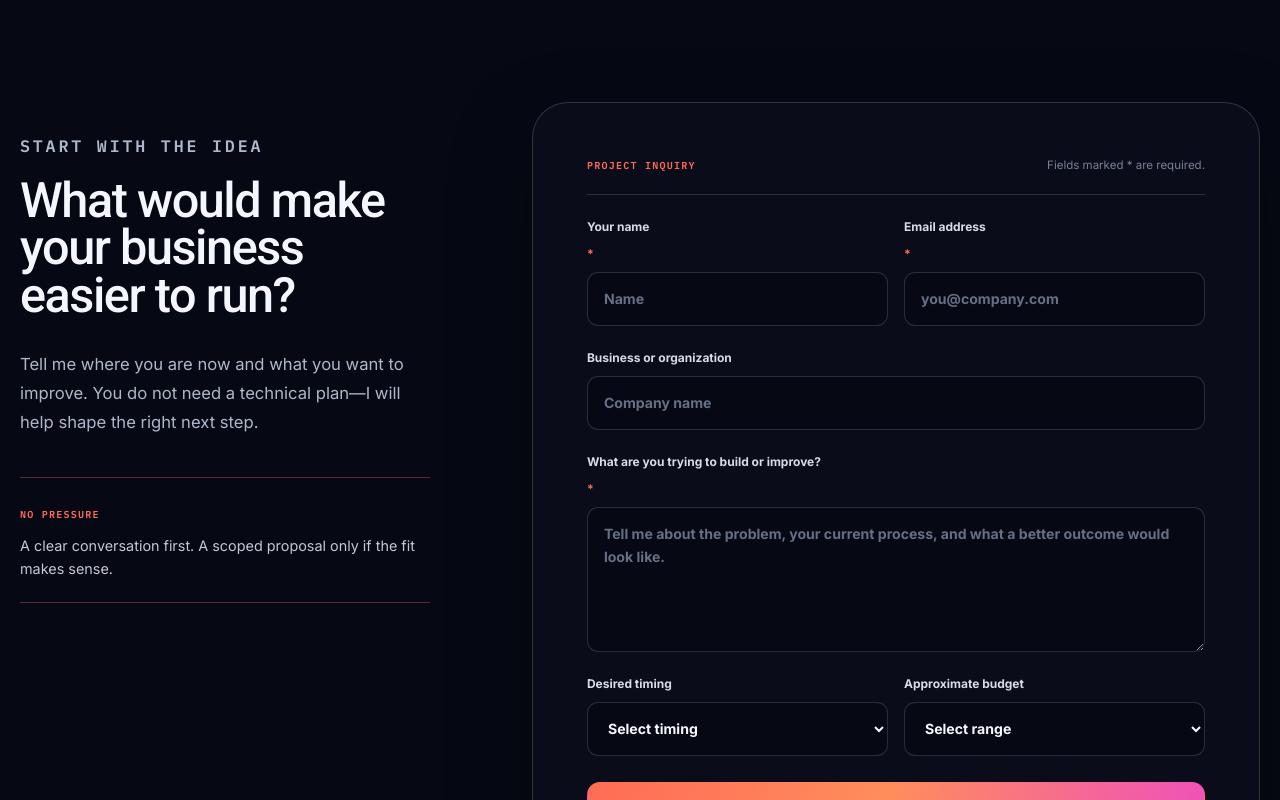
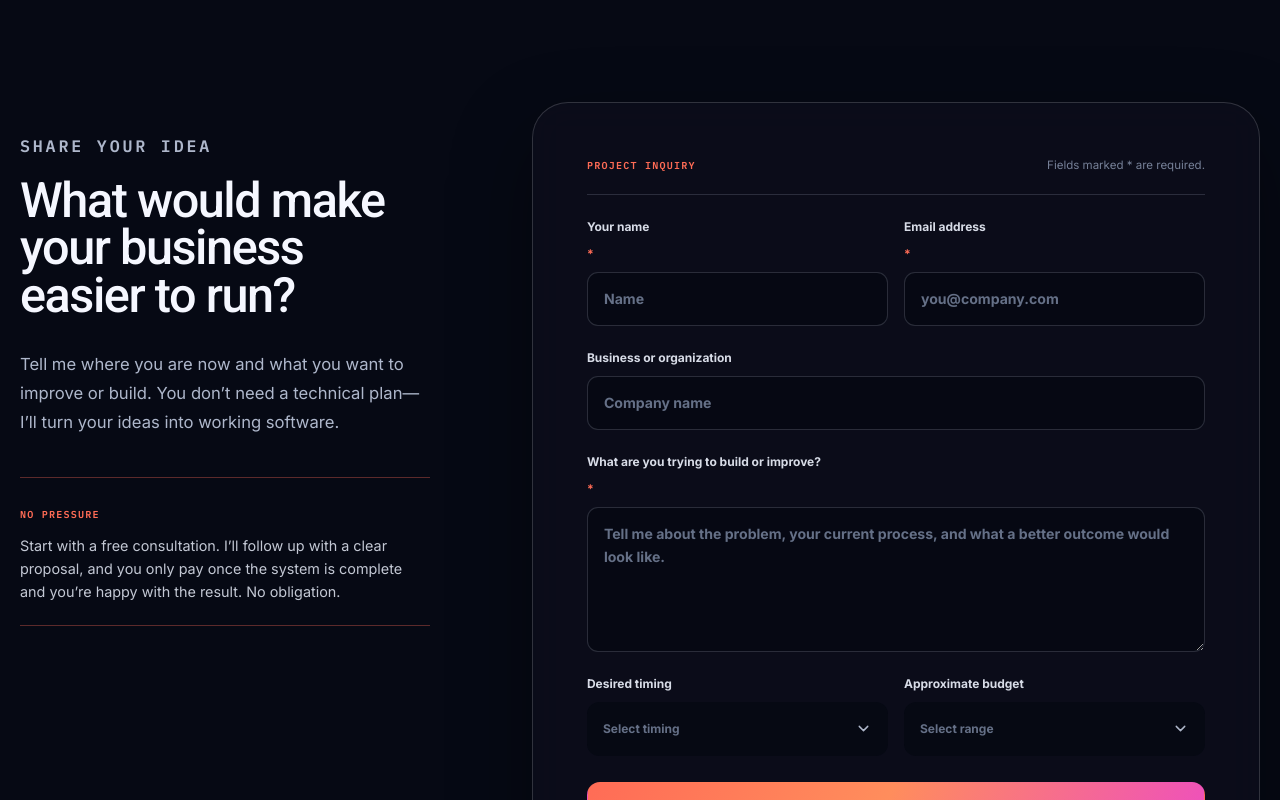
Before and after one commit to webdevRafa/rafa-the-dev, a React (Vite) app: page / in a window 1280 px wide. Shown: the part 6460-7260 px from the top of the page. Built offline with nearby package versions, Linux system fonts and the light colour scheme.

Commit message:
Refine inquiry copy and dropdowns

```diff
--- a/src/App.css
+++ b/src/App.css
@@ -205,7 +205,7 @@
 .faq-question:focus-visible,
 input:focus-visible,
 textarea:focus-visible,
-select:focus-visible { outline: 3px solid color-mix(in srgb, var(--rt-cyan) 55%, transparent); outline-offset: 3px; }
+.custom-select__trigger:focus-visible { outline: 3px solid color-mix(in srgb, var(--rt-cyan) 55%, transparent); outline-offset: 3px; }
 
 .eyebrow,
 .section-kicker,
@@ -439,8 +439,7 @@ select:focus-visible { outline: 3px solid color-mix(in srgb, var(--rt-cyan) 55%,
 .inquiry-panel label { display: grid; gap: 9px; color: #d8dce7; font-size: 0.75rem; font-weight: 650; }
 .inquiry-panel label > span { color: var(--rt-coral); }
 .inquiry-panel input,
-.inquiry-panel textarea,
-.inquiry-panel select {
+.inquiry-panel textarea {
   width: 100%;
   min-height: 54px;
   padding: 0 16px;
@@ -453,15 +452,24 @@ select:focus-visible { outline: 3px solid color-mix(in srgb, var(--rt-cyan) 55%,
   transition: border-color 160ms ease, background 160ms ease, box-shadow 160ms ease;
 }
 .inquiry-panel textarea { min-height: 130px; padding-block: 15px; resize: vertical; line-height: 1.6; }
-.inquiry-panel select { color-scheme: dark; }
 .inquiry-panel input::placeholder,
 .inquiry-panel textarea::placeholder { color: #657087; }
 .inquiry-panel input:hover,
-.inquiry-panel textarea:hover,
-.inquiry-panel select:hover { border-color: rgba(227, 232, 255, 0.28); }
+.inquiry-panel textarea:hover { border-color: rgba(227, 232, 255, 0.28); }
 .inquiry-panel input:focus,
-.inquiry-panel textarea:focus,
-.inquiry-panel select:focus { border-color: var(--rt-coral); background: rgba(10, 11, 24, 0.9); box-shadow: 0 0 0 4px rgba(255, 108, 86, 0.09); }
+.inquiry-panel textarea:focus { border-color: var(--rt-coral); background: rgba(10, 11, 24, 0.9); box-shadow: 0 0 0 4px rgba(255, 108, 86, 0.09); }
+.custom-select { position: relative; display: grid; min-width: 0; gap: 9px; color: #d8dce7; font-size: 0.75rem; font-weight: 650; }
+.custom-select__trigger { display: flex; align-items: center; justify-content: space-between; gap: 16px; width: 100%; min-height: 54px; padding: 0 16px; color: var(--rt-paper); border: 1px solid var(--rt-line-strong); border-radius: 12px; background: rgba(4, 7, 17, 0.58); font: inherit; text-align: left; cursor: pointer; transition: border-color 160ms ease, background 160ms ease, box-shadow 160ms ease; }
+.custom-select__trigger.is-placeholder { color: #657087; }
+.custom-select__trigger:hover { border-color: rgba(227, 232, 255, 0.28); }
+.custom-select.is-open .custom-select__trigger { border-color: var(--rt-coral); background: rgba(10, 11, 24, 0.96); box-shadow: 0 0 0 4px rgba(255, 108, 86, 0.09); }
+.custom-select__chevron { display: grid; flex: 0 0 auto; place-items: center; color: #aeb7ca; }
+.custom-select__menu { position: absolute; z-index: 30; top: calc(100% + 8px); right: 0; left: 0; display: grid; gap: 3px; padding: 6px; overflow: hidden; border: 1px solid rgba(227, 232, 255, 0.2); border-radius: 13px; background: rgba(13, 14, 28, 0.98); box-shadow: 0 24px 54px rgba(0, 0, 0, 0.45); backdrop-filter: blur(20px); transform-origin: top; }
+.custom-select__option { display: flex; align-items: center; justify-content: space-between; gap: 14px; width: 100%; min-height: 44px; padding: 10px 12px; color: #d8dce7; border: 0; border-radius: 8px; background: transparent; font: 600 0.82rem/1.35 var(--rt-font-sans); text-align: left; cursor: pointer; transition: color 150ms ease, background 150ms ease, transform 150ms ease; }
+.custom-select__option:hover,
+.custom-select__option:focus-visible { color: white; outline: none; background: linear-gradient(105deg, rgba(255, 108, 86, 0.17), rgba(238, 79, 189, 0.14)); transform: translateX(2px); }
+.custom-select__option.is-selected { color: #ff9d8d; background: rgba(255, 108, 86, 0.08); }
+.custom-select__option svg { flex: 0 0 auto; color: var(--rt-coral); }
 .form-submit { width: 100%; margin-top: 3px; background: linear-gradient(115deg, var(--rt-coral), #ff8d5c 48%, var(--rt-magenta)); }
 .form-submit:disabled { opacity: 0.58; cursor: wait; transform: none; }
 .form-error { margin: -6px 0 0; padding: 14px; color: #ffd5cf; border: 1px solid rgba(255, 108, 86, 0.42); border-radius: 10px; background: rgba(255, 73, 78, 0.1); font-size: 0.78rem; line-height: 1.5; }
--- a/src/App.tsx
+++ b/src/App.tsx
@@ -1,5 +1,5 @@
-import { useState } from "react";
-import type { FormEvent, ReactNode } from "react";
+import { useEffect, useId, useRef, useState } from "react";
+import type { FormEvent, KeyboardEvent, ReactNode } from "react";
 import {
   AnimatePresence,
   motion,
@@ -89,6 +89,12 @@ const faqs = [
 
 const revealEase = [0.22, 1, 0.36, 1] as const;
 const revealViewport = { once: true, amount: 0.14 } as const;
+const PROJECT_TIMING_OPTIONS = [
+  "As soon as possible",
+  "Within 1–2 months",
+  "Within 3–6 months",
+  "Still exploring",
+] as const;
 
 function Reveal({
   children,
@@ -169,6 +175,171 @@ function FaqItem({
             transition={{ duration: reduceMotion ? 0 : 0.34, ease: revealEase }}
           >
             <p>{faq.answer}</p>
+          </motion.div>
+        )}
+      </AnimatePresence>
+    </div>
+  );
+}
+
+function CustomSelect({
+  label,
+  name,
+  options,
+  placeholder,
+}: {
+  label: string;
+  name: string;
+  options: readonly string[];
+  placeholder: string;
+}) {
+  const [isOpen, setIsOpen] = useState(false);
+  const [value, setValue] = useState("");
+  const [activeIndex, setActiveIndex] = useState(0);
+  const containerRef = useRef<HTMLDivElement>(null);
+  const triggerRef = useRef<HTMLButtonElement>(null);
+  const optionRefs = useRef<Array<HTMLButtonElement | null>>([]);
+  const selectId = useId();
+  const reduceMotion = useReducedMotion();
+  const selectedIndex = options.indexOf(value);
+
+  useEffect(() => {
+    if (!isOpen) return;
+    optionRefs.current[activeIndex]?.focus();
+  }, [activeIndex, isOpen]);
+
+  useEffect(() => {
+    if (!isOpen) return;
+
+    const closeOnOutsidePress = (event: PointerEvent) => {
+      if (!containerRef.current?.contains(event.target as Node)) {
+        setIsOpen(false);
+      }
+    };
+
+    window.addEventListener("pointerdown", closeOnOutsidePress);
+    return () => window.removeEventListener("pointerdown", closeOnOutsidePress);
+  }, [isOpen]);
+
+  const openMenu = (preferredIndex = selectedIndex >= 0 ? selectedIndex : 0) => {
+    setActiveIndex(preferredIndex);
+    setIsOpen(true);
+  };
+
+  const selectOption = (option: string) => {
+    setValue(option);
+    setIsOpen(false);
+    requestAnimationFrame(() => triggerRef.current?.focus());
+  };
+
+  const handleTriggerKeyDown = (event: KeyboardEvent<HTMLButtonElement>) => {
+    if (event.key === "ArrowDown" || event.key === "ArrowUp") {
+      event.preventDefault();
+      openMenu(
+        event.key === "ArrowUp"
+          ? selectedIndex >= 0
+            ? selectedIndex
+            : options.length - 1
+          : selectedIndex >= 0
+            ? selectedIndex
+            : 0
+      );
+    }
+  };
+
+  const handleOptionKeyDown = (
+    event: KeyboardEvent<HTMLButtonElement>,
+    index: number
+  ) => {
+    if (event.key === "ArrowDown") {
+      event.preventDefault();
+      setActiveIndex((index + 1) % options.length);
+    } else if (event.key === "ArrowUp") {
+      event.preventDefault();
+      setActiveIndex((index - 1 + options.length) % options.length);
+    } else if (event.key === "Home") {
+      event.preventDefault();
+      setActiveIndex(0);
+    } else if (event.key === "End") {
+      event.preventDefault();
+      setActiveIndex(options.length - 1);
+    } else if (event.key === "Escape") {
+      event.preventDefault();
+      setIsOpen(false);
+      triggerRef.current?.focus();
+    } else if (event.key === "Enter" || event.key === " ") {
+      event.preventDefault();
+      selectOption(options[index]);
+    } else if (event.key === "Tab") {
+      setIsOpen(false);
+    }
+  };
+
+  return (
+    <div
+      className={`custom-select${isOpen ? " is-open" : ""}`}
+      ref={containerRef}
+      onBlur={(event) => {
+        if (!event.currentTarget.contains(event.relatedTarget as Node)) {
+          setIsOpen(false);
+        }
+      }}
+    >
+      <span className="custom-select__label" id={`${selectId}-label`}>
+        {label}
+      </span>
+      <input type="hidden" name={name} value={value} readOnly />
+      <button
+        className={`custom-select__trigger${value ? "" : " is-placeholder"}`}
+        id={`${selectId}-trigger`}
+        ref={triggerRef}
+        type="button"
+        aria-haspopup="listbox"
+        aria-expanded={isOpen}
+        aria-controls={`${selectId}-listbox`}
+        aria-labelledby={`${selectId}-label ${selectId}-trigger`}
+        onClick={() => (isOpen ? setIsOpen(false) : openMenu())}
+        onKeyDown={handleTriggerKeyDown}
+      >
+        <span>{value || placeholder}</span>
+        <motion.span
+          className="custom-select__chevron"
+          animate={{ rotate: isOpen ? 180 : 0 }}
+          transition={{ duration: reduceMotion ? 0 : 0.2 }}
+          aria-hidden="true"
+        >
+          <ChevronDown size={17} />
+        </motion.span>
+      </button>
+      <AnimatePresence>
+        {isOpen && (
+          <motion.div
+            className="custom-select__menu"
+            id={`${selectId}-listbox`}
+            role="listbox"
+            aria-labelledby={`${selectId}-label`}
+            initial={reduceMotion ? false : { opacity: 0, y: -8, scale: 0.98 }}
+            animate={{ opacity: 1, y: 0, scale: 1 }}
+            exit={reduceMotion ? undefined : { opacity: 0, y: -5, scale: 0.98 }}
+            transition={{ duration: reduceMotion ? 0 : 0.18 }}
+          >
+            {options.map((option, index) => (
+              <button
+                className={`custom-select__option${value === option ? " is-selected" : ""}`}
+                key={option}
+                ref={(element) => {
+                  optionRefs.current[index] = element;
+                }}
+                type="button"
+                role="option"
+                aria-selected={value === option}
+                onClick={() => selectOption(option)}
+                onKeyDown={(event) => handleOptionKeyDown(event, index)}
+              >
+                <span>{option}</span>
+                {value === option && <Check size={15} aria-hidden="true" />}
+              </button>
+            ))}
           </motion.div>
         )}
       </AnimatePresence>
@@ -472,17 +643,19 @@ function App() {
           data-ambient-scene="7"
         >
           <Reveal className="contact-copy">
-            <p className="section-kicker">START WITH THE IDEA</p>
+            <p className="section-kicker">SHARE YOUR IDEA</p>
             <h2>What would make your business easier to run?</h2>
             <p>
-              Tell me where you are now and what you want to improve. You do not
-              need a technical plan—I will help shape the right next step.
+              Tell me where you are now and what you want to improve or build.
+              You don’t need a technical plan—I’ll turn your ideas into working
+              software.
             </p>
             <div className="contact-note">
               <span>NO PRESSURE</span>
               <p>
-                A clear conversation first. A scoped proposal only if the fit
-                makes sense.
+                Start with a free consultation. I’ll follow up with a clear
+                proposal, and you only pay once the system is complete and
+                you’re happy with the result. No obligation.
               </p>
             </div>
           </Reveal>
@@ -542,29 +715,18 @@ function App() {
                     />
                   </label>
                   <div className="form-row">
-                    <label>
-                      Desired timing
-                      <select name="timing" defaultValue="">
-                        <option value="" disabled>
-                          Select timing
-                        </option>
-                        <option>As soon as possible</option>
-                        <option>Within 1–2 months</option>
-                        <option>Within 3–6 months</option>
-                        <option>Still exploring</option>
-                      </select>
-                    </label>
-                    <label>
-                      Approximate budget
-                      <select name="budget" defaultValue="">
-                        <option value="" disabled>
-                          Select range
-                        </option>
-                        {PROJECT_BUDGET_OPTIONS.map((option) => (
-                          <option key={option}>{option}</option>
-                        ))}
-                      </select>
-                    </label>
+                    <CustomSelect
+                      label="Desired timing"
+                      name="timing"
+                      options={PROJECT_TIMING_OPTIONS}
+                      placeholder="Select timing"
+                    />
+                    <CustomSelect
+                      label="Approximate budget"
+                      name="budget"
+                      options={PROJECT_BUDGET_OPTIONS}
+                      placeholder="Select range"
+                    />
                   </div>
                   <button
                     className="button button-primary form-submit"
```
